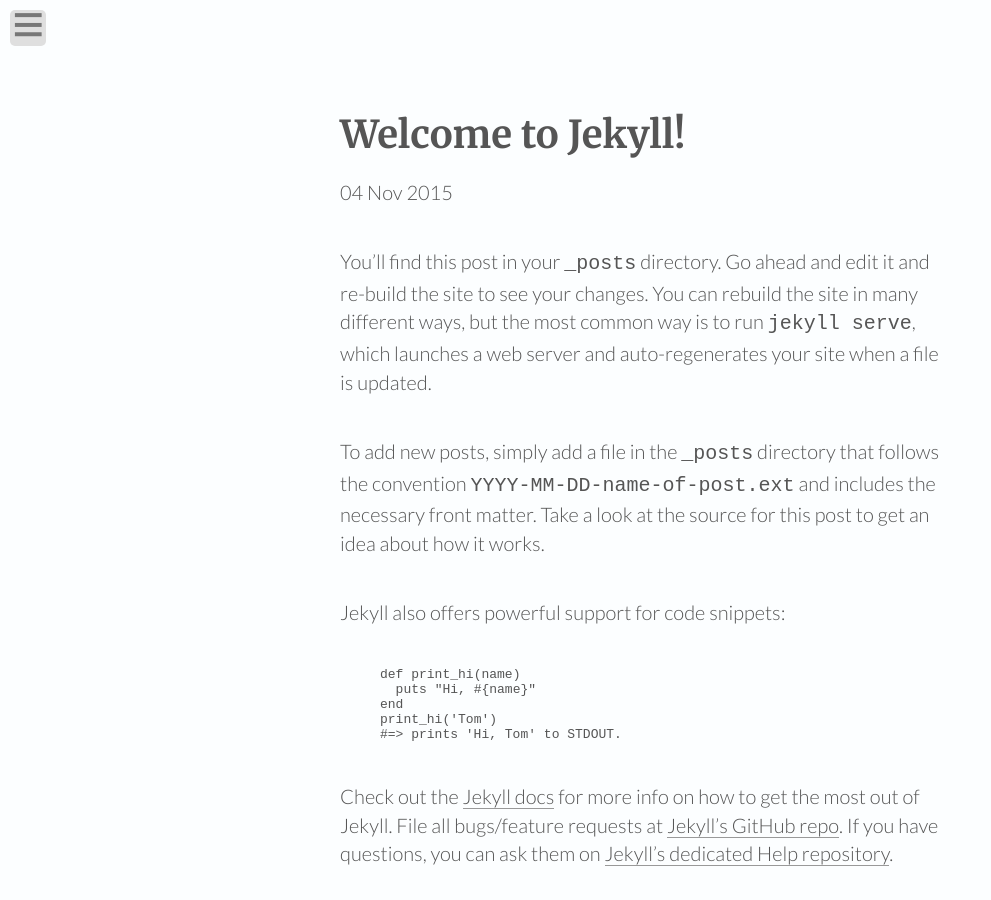
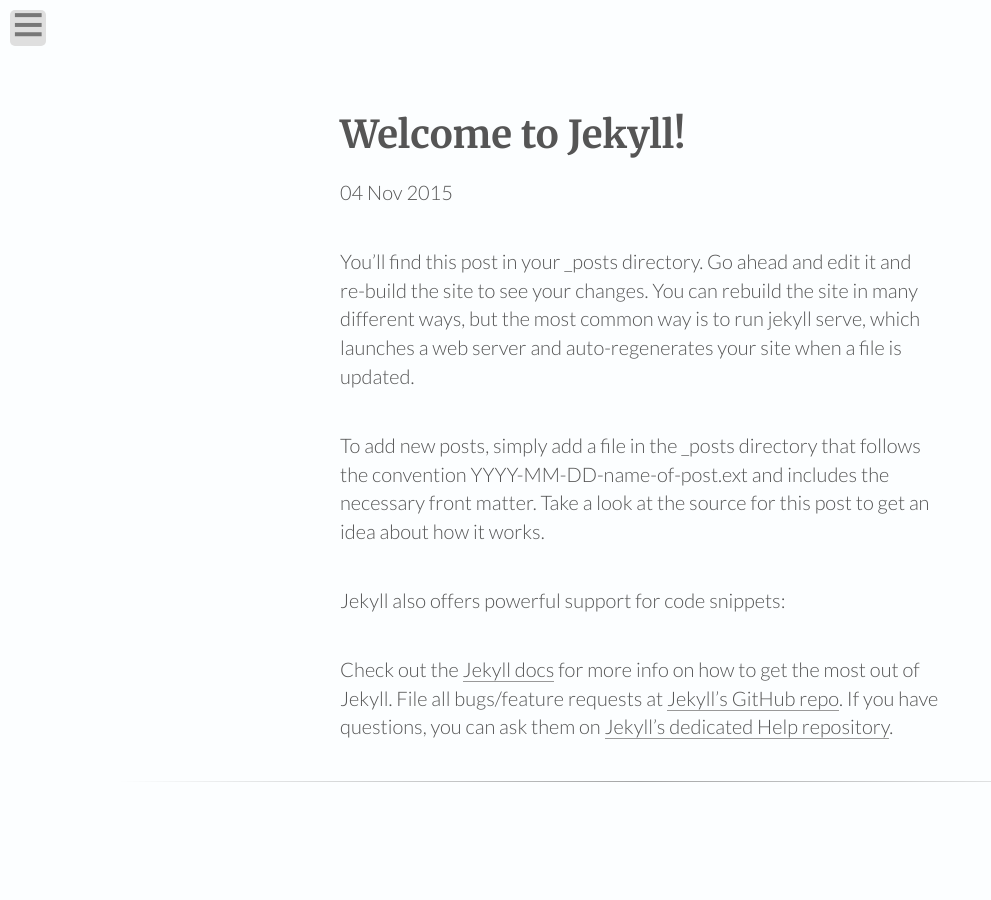
Before and after one commit to leverage-life/leverage-life.github.io, a Jekyll site: the page built from _posts/2015-11-04-welcome-to-jekyll.markdown, in a window 1280 px wide. Shown: the whole page, without its empty margins (0-991 px from the left). Built offline with Jekyll 4.4.1, drawn with Linux system fonts in a browser that asks for light colours.

Commit message:
Updated Welcome To Jekyll

```diff
--- a/_posts/2015-11-04-welcome-to-jekyll.markdown
+++ b/_posts/2015-11-04-welcome-to-jekyll.markdown
@@ -4,19 +4,12 @@
 layout: post
 ---
 
-You’ll find this post in your `_posts` directory. Go ahead and edit it and re-build the site to see your changes. You can rebuild the site in many different ways, but the most common way is to run `jekyll serve`, which launches a web server and auto-regenerates your site when a file is updated.
+You’ll find this post in your _posts directory. Go ahead and edit it and re-build the site to see your changes. You can rebuild the site in many different ways, but the most common way is to run jekyll serve, which launches a web server and auto-regenerates your site when a file is updated.
 
-To add new posts, simply add a file in the `_posts` directory that follows the convention `YYYY-MM-DD-name-of-post.ext` and includes the necessary front matter. Take a look at the source for this post to get an idea about how it works.
+To add new posts, simply add a file in the _posts directory that follows the convention YYYY-MM-DD-name-of-post.ext and includes the necessary front matter. Take a look at the source for this post to get an idea about how it works.
 
 Jekyll also offers powerful support for code snippets:
 
-{% highlight ruby %}
-def print_hi(name)
-  puts "Hi, #{name}"
-end
-print_hi('Tom')
-#=> prints 'Hi, Tom' to STDOUT.
-{% endhighlight %}
 
 Check out the [Jekyll docs][jekyll] for more info on how to get the most out of Jekyll. File all bugs/feature requests at [Jekyll’s GitHub repo][jekyll-gh]. If you have questions, you can ask them on [Jekyll’s dedicated Help repository][jekyll-help].
 
```
